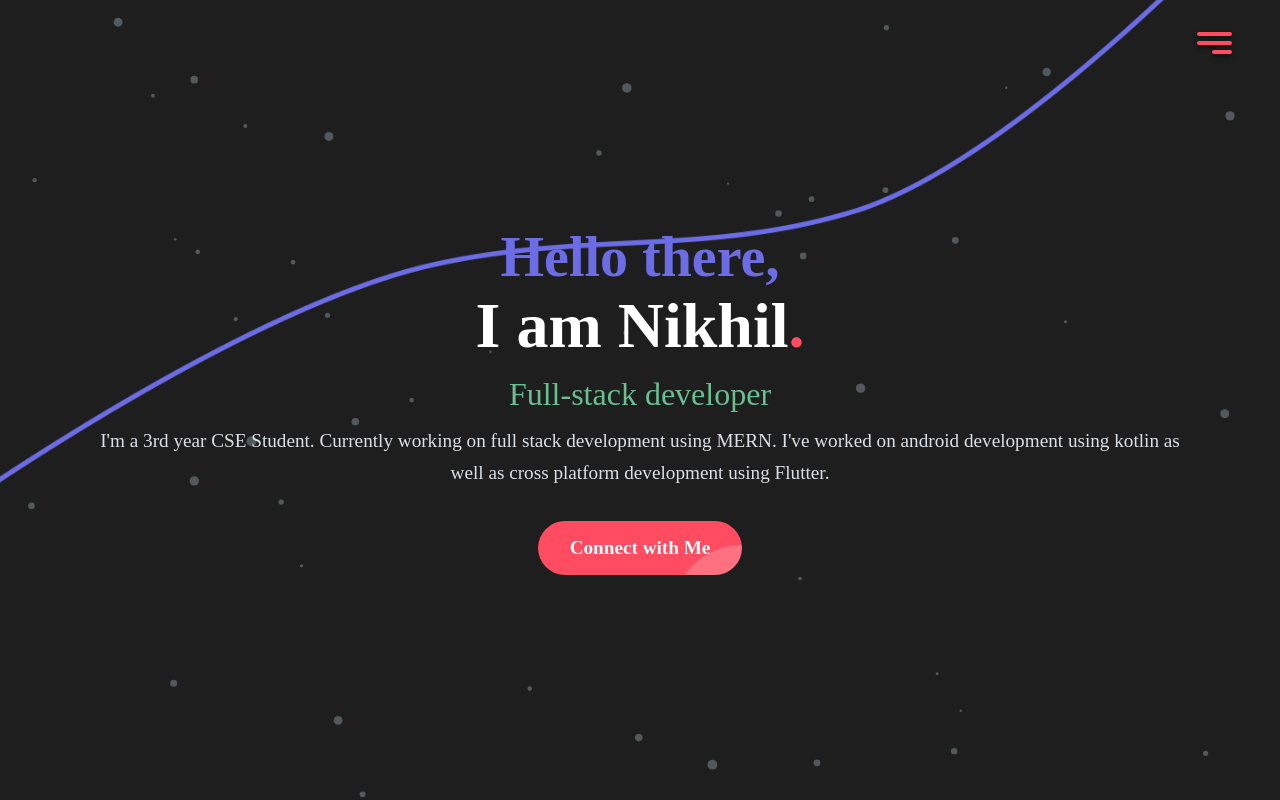
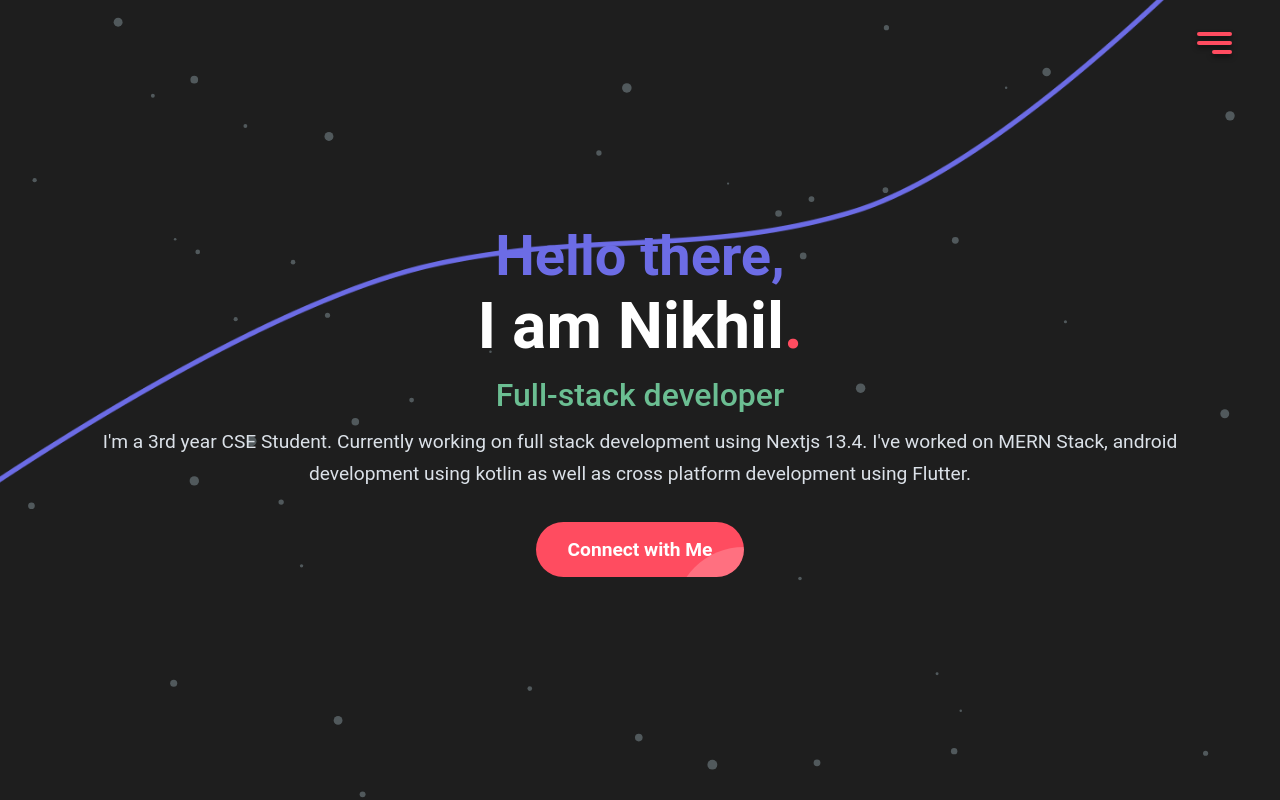
Before and after one commit to NikChhillar/portfolio, a React (Create React App) app: page / in a window 1280 px wide. Shown: the top 800 px of the page. Built offline with nearby package versions, Linux system fonts and the light colour scheme.

Commit message:
updated ⭕

```diff
--- a/src/Components/Header.js
+++ b/src/Components/Header.js
@@ -32,7 +32,7 @@ const Header = ({ toggle, setToggle }) => {
           <p className="profession">Full-stack developer</p>
           <p className="description">
             I'm a 3rd year CSE Student. Currently working on full stack
-            development using MERN. I've worked on android development using
+            development using Nextjs 13.4. I've worked on MERN Stack, android development using
             kotlin as well as cross platform development using Flutter.
           </p>
           <div className="btn-con">
--- a/src/GlobalStyle.js
+++ b/src/GlobalStyle.js
@@ -12,7 +12,7 @@ export const GlobalStyle = createGlobalStyle`
     }
     body{
         background-color: #1E1E1E;
-        font-family: cursive;
+        font-family: 'Roboto', sans-serif;
         font-size: clamp(1rem, 1.5vw, 1.2rem);
         overflow-x: hidden;
         &::-webkit-scrollbar{
```
